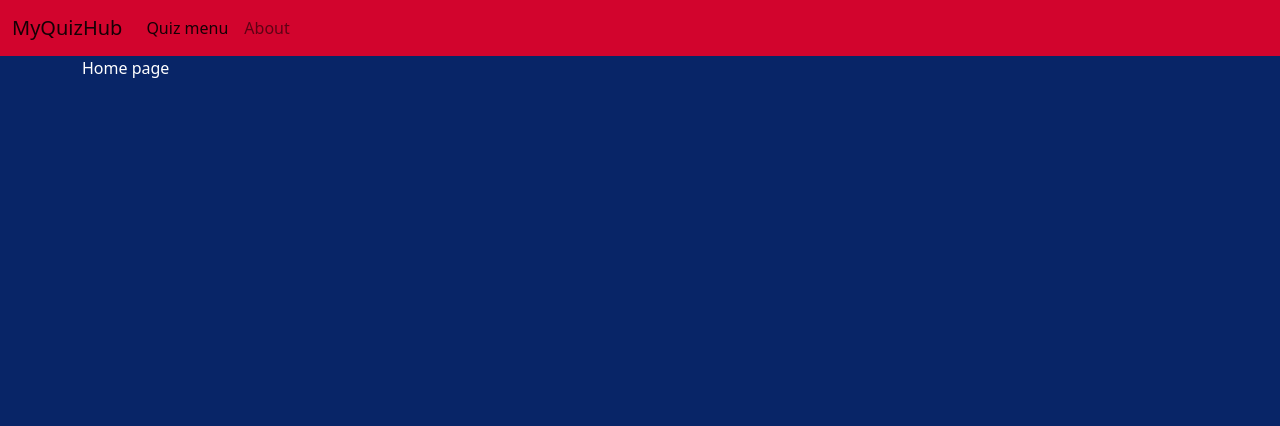
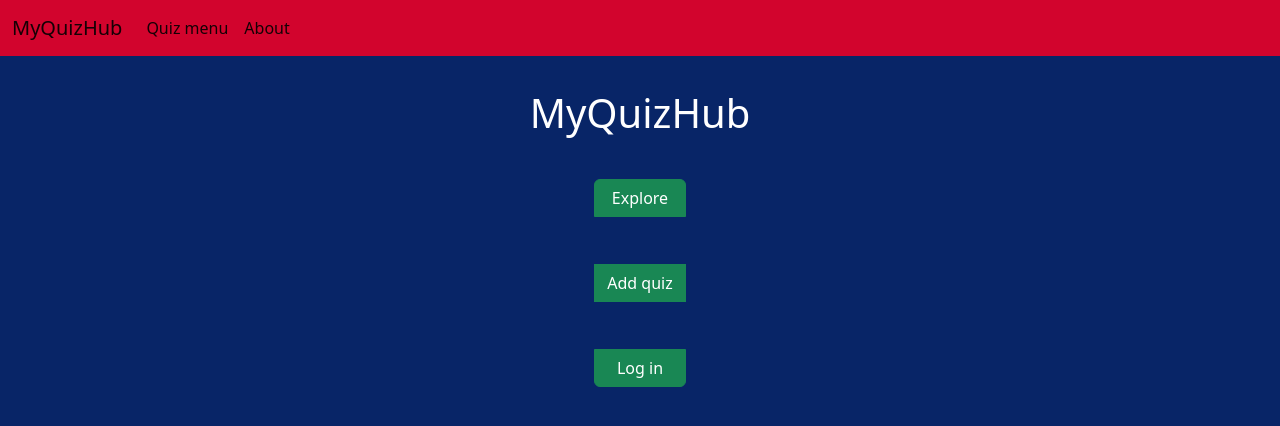
Before and after one commit to MariuszPaluch2001/my-quiz-app, a Django app: template templates/home.html in a window 1280 px wide. Shown: the top 426 px of the page. Run offline with Django 3.2, Linux system fonts and the light colour scheme; the template is opened without the code that fills it, so the values that code supplies are empty.

Commit message:
Fill home page simple content.

```diff
--- a/templates/base.html
+++ b/templates/base.html
@@ -31,7 +31,7 @@
                 <a class="nav-link active" aria-current="page" href="{% url 'quiz_menu'%}">Quiz menu</a>
               </li>
               <li class="nav-item">
-                <a class="nav-link" href="{% url 'about'%}">About</a>
+                <a class="nav-link active" aria-current="page" href="{% url 'about'%}">About</a>
               </li>
             </ul>
           </div>
--- a/templates/home.html
+++ b/templates/home.html
@@ -1,5 +1,13 @@
 {% extends 'base.html' %}
+  {% block content %}
+  <h1 style="text-align:center; padding-top: 3%;">MyQuizHub</h1>
+  <div class="col-md-12 text-center " style=" padding-top: 3%">
+    <div class="btn-group-vertical gap-5">
+      <button type="button" class="btn btn-success">Explore</button>
+      <button type="button" class="btn btn-success">Add quiz</button>
+      <button type="button" class="btn btn-success">Log in</button>
+    </div>
 
-  {% block content %}
-    <p>Home page</p>
+</div>
+
   {% endblock %}
```
